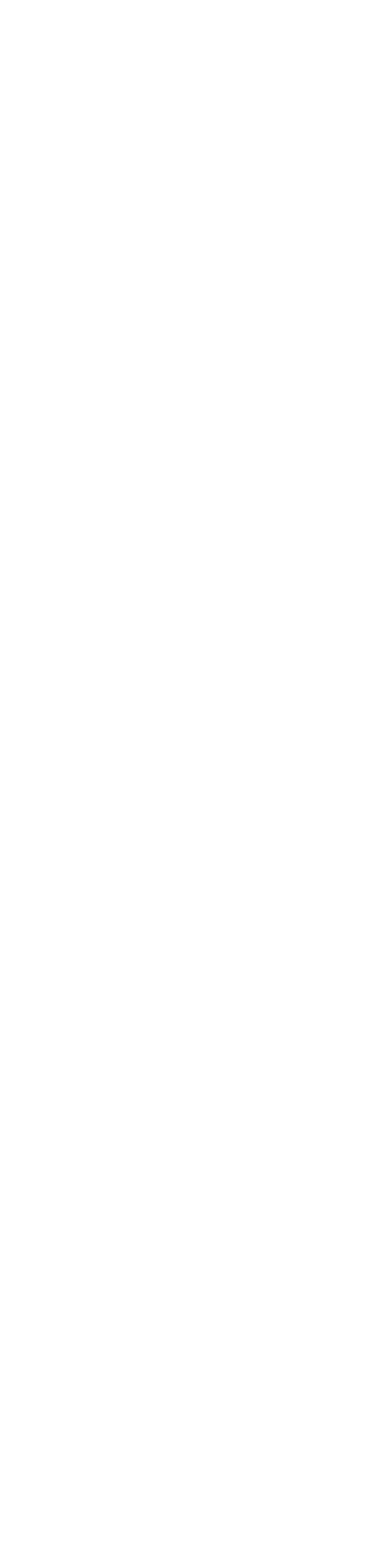
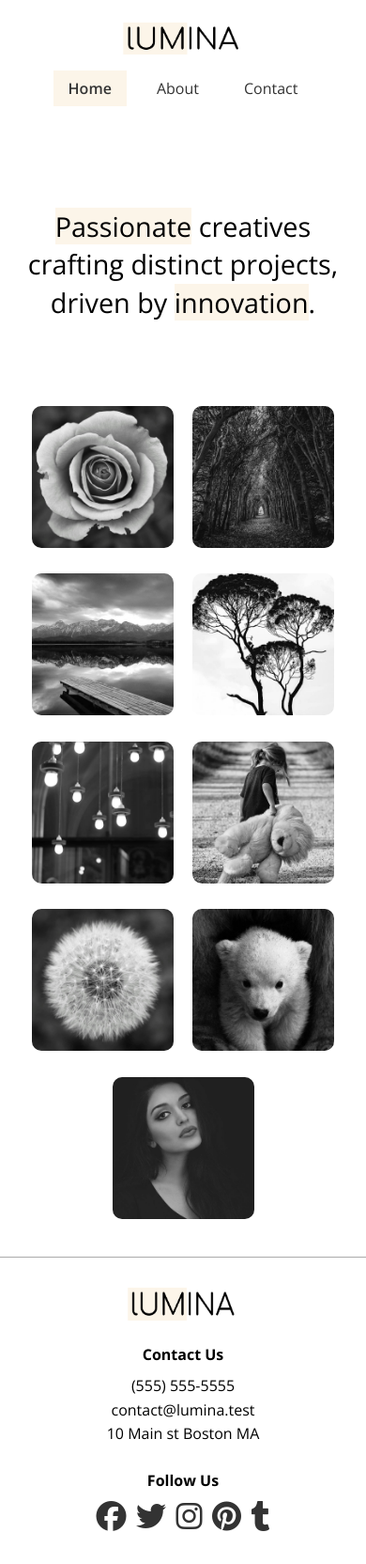
Before and after one commit to Mohamed-A-Sharaf/Lumina-Creative, a plain HTML site: page index.html in a window 390 px wide. Shown: the whole page at 94% size. Before the commit the page ends 844 px from the top, so only its background shows below. Drawn offline with nearby package versions, Linux system fonts and the light colour scheme.

Commit message:
finished Home and About Pages

```diff
--- a/css/style.css
+++ b/css/style.css
@@ -0,0 +1,229 @@
+* {
+  margin: 0;
+  padding: 0;
+  box-sizing: border-box;
+}
+
+:root {
+  --primary-color: #fcf5e9;
+  --dark-color: #333;
+  --container-normal: 1100px;
+  --container-wide: 1400px;
+  --container-narrow: 900px;
+}
+
+body {
+  font-family: "Open Sans", sans-serif;
+  line-height: 1.6;
+}
+
+a {
+  text-decoration: none;
+  color: var(--dark-color);
+}
+
+ul {
+  list-style: none;
+}
+
+img {
+  max-width: 100%;
+}
+
+/* Utility Classes */
+
+.bg-primary {
+  background: var(--primary-color);
+}
+
+.section-heading {
+  font-size: 1.6rem;
+  text-align: center;
+  margin-bottom: 40px;
+}
+
+/* Container */
+
+.container {
+  max-width: var(--container-normal);
+  margin: 0 auto;
+  padding: 0 1.5rem;
+}
+
+.container-lg {
+  max-width: var(--container-wide);
+}
+
+.container-sm {
+  max-width: var(--container-narrow);
+}
+
+/* Header */
+
+.header {
+  margin: 1.5rem auto;
+}
+
+.header .logo {
+  width: 130px;
+}
+
+.header .header-flex {
+  display: flex;
+  justify-content: space-between;
+  align-items: center;
+}
+
+.header .main-menu {
+  display: flex;
+  gap: 1rem;
+}
+
+.header .main-menu a {
+  padding: 0.5rem 1rem;
+}
+.header .main-menu a:hover {
+  background: var(--primary-color);
+}
+
+.current {
+  background: var(--primary-color);
+  font-weight: 600;
+}
+
+/* Hero */
+
+.hero {
+  height: 500px;
+  display: flex;
+  justify-content: center;
+  align-items: center;
+  text-align: center;
+}
+
+.hero h2 {
+  font-size: 3rem;
+  line-height: 1.4;
+  font-weight: normal;
+}
+
+.gallery-flex {
+  display: flex;
+  justify-content: center;
+  flex-wrap: wrap;
+  gap: 20px;
+}
+
+.gallery-item {
+  width: calc(33.333% - 20px);
+  border-radius: 10px;
+  -webkit-border-radius: 10px;
+  -moz-border-radius: 10px;
+  -ms-border-radius: 10px;
+  -o-border-radius: 10px;
+}
+
+.gallery-item img {
+  border-radius: 10px;
+  -webkit-border-radius: 10px;
+  -moz-border-radius: 10px;
+  -ms-border-radius: 10px;
+  -o-border-radius: 10px;
+}
+
+.gallery-item:hover {
+  opacity: 0.9;
+}
+
+/* Footer */
+
+.footer {
+  border-top: 1px solid #aaa;
+  padding: 2rem 1.5rem;
+  margin-top: 2rem;
+}
+
+.footer .footer-flex {
+  display: flex;
+  justify-content: space-between;
+  align-items: center;
+}
+
+.footer img {
+  width: 120px;
+  height: 35px;
+}
+
+.footer h4 {
+  font-size: 1rem;
+  margin-bottom: 0.5rem;
+}
+
+.footer a {
+  margin: 0.2rem;
+}
+
+/* Services */
+
+.services {
+  background: var(--dark-color);
+  color: #fff;
+  padding: 3rem 0 4rem;
+}
+
+.services-flex {
+  display: flex;
+  gap: 2rem;
+}
+
+.service-item h4 {
+  font-size: 1.1rem;
+  margin-bottom: 0.7rem;
+}
+
+/* Team */
+
+.team {
+  padding: 3rem 0 4rem;
+}
+
+.team-flex {
+  display: flex;
+  gap: 1.4rem;
+}
+
+.team img {
+  border-radius: 10px;
+  -webkit-border-radius: 10px;
+  -moz-border-radius: 10px;
+  -ms-border-radius: 10px;
+  -o-border-radius: 10px;
+}
+
+/* Media Queries */
+
+@media (max-width: 768px) {
+  .header .header-flex,
+  .footer .footer-flex,
+  .services .services-flex,
+  .team .team-flex {
+    flex-direction: column;
+    gap: 1.5rem;
+  }
+
+  .hero {
+    height: 300px;
+  }
+
+  .hero h2 {
+    font-size: 1.8rem;
+  }
+
+  .gallery-item {
+    width: calc(50% - 20px);
+  }
+
+  .footer .footer-flex {
+    text-align: center;
+  }
+}
--- a/index.html
+++ b/index.html
@@ -3,7 +3,113 @@
   <head>
     <meta charset="UTF-8" />
     <meta name="viewport" content="width=device-width, initial-scale=1.0" />
+    <link
+      rel="stylesheet"
+      href="https://cdnjs.cloudflare.com/ajax/libs/font-awesome/6.6.0/css/all.min.css"
+      integrity="sha512-Kc323vGBEqzTmouAECnVceyQqyqdsSiqLQISBL29aUW4U/M7pSPA/gEUZQqv1cwx4OnYxTxve5UMg5GT6L4JJg=="
+      crossorigin="anonymous"
+      referrerpolicy="no-referrer"
+    />
+    <link rel="preconnect" href="https://fonts.googleapis.com" />
+    <link rel="preconnect" href="https://fonts.gstatic.com" crossorigin />
+    <link
+      href="https://fonts.googleapis.com/css2?family=Open+Sans:ital,wght@0,300..800;1,300..800&display=swap"
+      rel="stylesheet"
+    />
+    <link rel="stylesheet" href="css/style.css" />
+    <link rel="icon" href="images/favicon.ico" />
     <title>Lumina Creative</title>
   </head>
-  <body></body>
+  <body>
+    <header class="header">
+      <div class="container container-sm header-flex">
+        <img src="images/logo.png" alt="Lumina Creative" class="logo" />
+        <ul class="main-menu">
+          <li><a class="current" href="/">Home</a></li>
+          <li><a href="about.html">About</a></li>
+          <li><a href="contact.html">Contact</a></li>
+        </ul>
+      </div>
+    </header>
+
+    <section class="hero">
+      <div class="container container-sm">
+        <h2>
+          <span class="bg-primary">Passionate</span> creatives crafting distinct
+          projects, driven by <span class="bg-primary">innovation</span>.
+        </h2>
+      </div>
+    </section>
+    <section class="gallery">
+      <div class="container container-lg gallery-flex">
+        <div class="gallery-item">
+          <a href="images/image1.jpg">
+            <img src="images/portfolio1.jpg" alt="Portfolio Item 1" />
+          </a>
+        </div>
+        <div class="gallery-item">
+          <a href="images/image2.jpg">
+            <img src="images/portfolio2.jpg" alt="Portfolio Item 2" />
+          </a>
+        </div>
+        <div class="gallery-item">
+          <a href="images/image3.jpg">
+            <img src="images/portfolio3.jpg" alt="Portfolio Item 3" />
+          </a>
+        </div>
+        <div class="gallery-item">
+          <a href="images/image4.jpg">
+            <img src="images/portfolio4.jpg" alt="Portfolio Item 4" />
+          </a>
+        </div>
+        <div class="gallery-item">
+          <a href="images/image5.jpg">
+            <img src="images/portfolio5.jpg" alt="Portfolio Item 5" />
+          </a>
+        </div>
+        <div class="gallery-item">
+          <a href="images/image6.jpg">
+            <img src="images/portfolio6.jpg" alt="Portfolio Item 6" />
+          </a>
+        </div>
+        <div class="gallery-item">
+          <a href="images/image7.jpg">
+            <img src="images/portfolio7.jpg" alt="Portfolio Item 7" />
+          </a>
+        </div>
+        <div class="gallery-item">
+          <a href="images/image8.jpg">
+            <img src="images/portfolio8.jpg" alt="Portfolio Item 8" />
+          </a>
+        </div>
+        <div class="gallery-item">
+          <a href="images/image9.jpg">
+            <img src="images/portfolio9.jpg" alt="Portfolio Item 9" />
+          </a>
+        </div>
+      </div>
+    </section>
+
+    <footer class="footer">
+      <div class="container footer-flex">
+        <img src="images/logo.png" alt="Lumina Creative" />
+        <div class="contact">
+          <h4>Contact Us</h4>
+          <ul>
+            <li>(555) 555-5555</li>
+            <li>contact@lumina.test</li>
+            <li>10 Main st Boston MA</li>
+          </ul>
+        </div>
+        <div class="social">
+          <h4>Follow Us</h4>
+          <a href="#"><i class="fab fa-facebook fa-2x"></i></a>
+          <a href="#"><i class="fab fa-twitter fa-2x"></i></a>
+          <a href="#"><i class="fab fa-instagram fa-2x"></i></a>
+          <a href="#"><i class="fab fa-pinterest fa-2x"></i></a>
+          <a href="#"><i class="fab fa-tumblr fa-2x"></i></a>
+        </div>
+      </div>
+    </footer>
+  </body>
 </html>
```
Also changed, not shown: about.html (+121 -0 lines), contact.html (+66 -0 lines).
